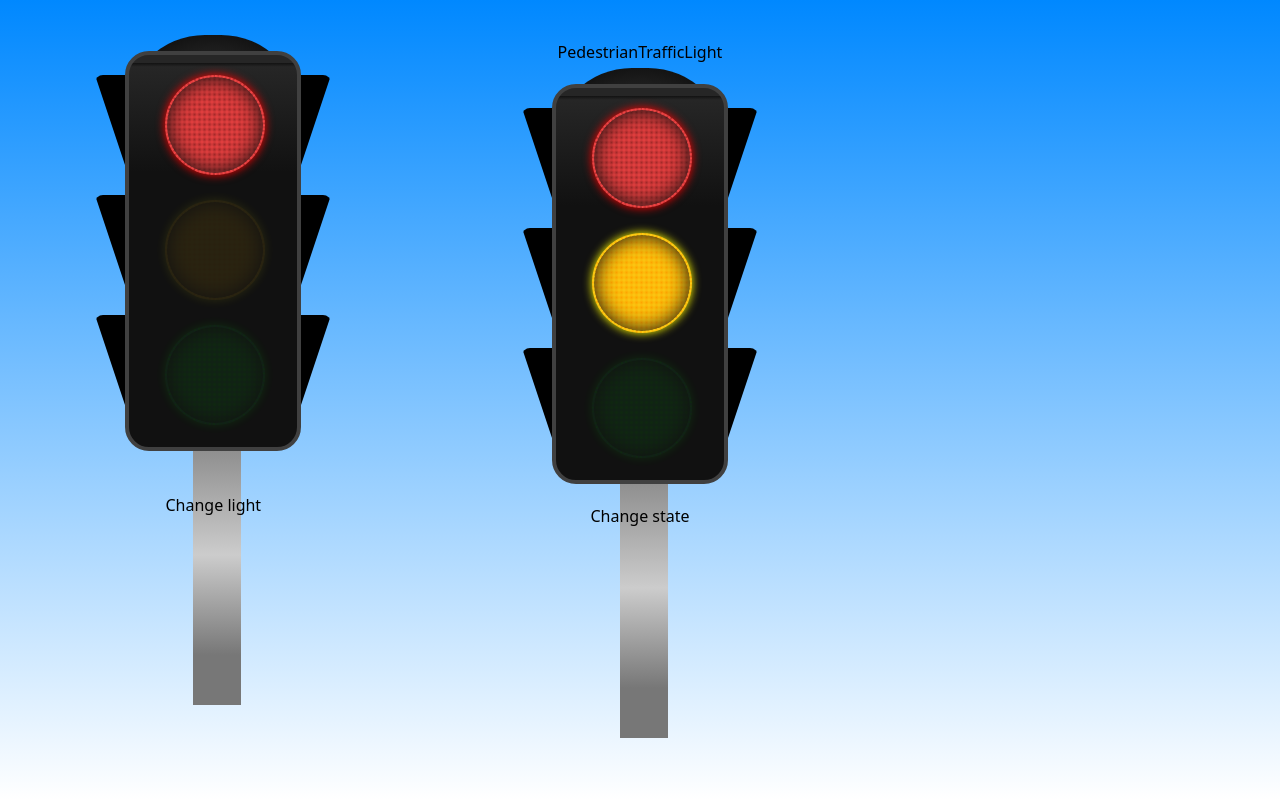
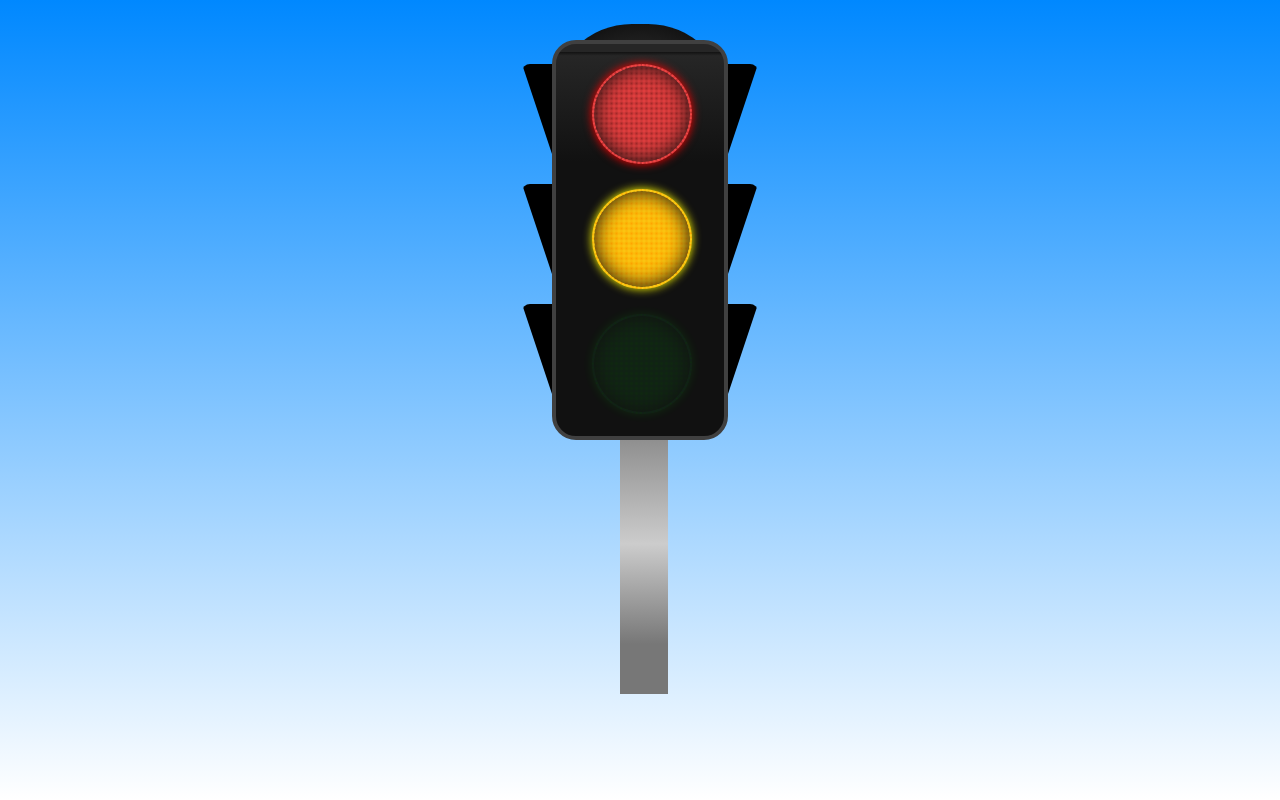
Before and after one commit to MrKirilsReinke/1.React-Xstate, a React (Vite) app: page / in a window 1280 px wide. Built offline with nearby package versions, Linux system fonts and the light colour scheme.

Commit message:
Refactoring

```diff
--- a/src/assets/components/CondActParallelStateTrafficLightMachine.tsx
+++ b/src/assets/components/CondActParallelStateTrafficLightMachine.tsx
@@ -9,16 +9,6 @@ function CondActParallelStateTrafficLightMachine() {
 
   return (
     <div className="grid grid-flow-row gap-5">
-      <h1 className="text-center">Context, Conditions and Actions</h1>
-      <ul className="text-center">Current state:
-        {Object.keys(current.value).map((stateKey) => (
-          <li key={stateKey}>
-      "{stateKey}": "{current.value[stateKey]}"
-          </li>
-        ))}
-      </ul>
-      <p className="text-center">Actions to toggle next green light: {`${current.actions.map((action) => action.type)}`}</p>
-      <p className="text-center">If NextIsGreen = false, red light appears after yellow</p>
 
       <div className="bg-neutral-800 w-44 h-[400px] rounded-3xl relative border-solid border-4 border-neutral-700 m-auto linear-gradient
       before:content-[''] before:bg-neutral-800 before:w-44 before:h-40 before:m-auto before:absolute before:right-1/2 before:translate-x-1/2 before:top-[-20px] before:rounded-full before:z-[-1] radial-gradient-before
@@ -30,13 +20,15 @@ function CondActParallelStateTrafficLightMachine() {
         <div className="bg-transparent w-45 h-0 absolute top-5 right-[-34px] border-x-[30px] border-t-[90px] border-x-transparent border-t-black rounded-lg border-solid z-[-1]"></div>
         <div className="bg-transparent w-45 h-0 absolute top-[140px] right-[-34px] border-x-[30px] border-t-[90px] border-x-transparent border-t-black rounded-lg z-[-1]"></div>
         <div className="bg-transparent w-45 h-0 absolute top-[260px] right-[-34px] border-x-[30px] border-t-[90px] border-x-transparent border-t-black rounded-lg z-[-1]"></div>
-        <div className={`bg-red-500 w-[100px] h-[100px] rounded-full absolute top-5 left-9 border-dotted border-2 border-red-500 bg-shadow-red bg-size-5 radial-gradient-brown ${["red.turnedOn", "red.switching"].some(current.matches) ? "opacity-100" : "opacity-10"}`}></div>
-        <div className={`bg-yellow-400 w-[100px] h-[100px] rounded-full absolute top-[145px] left-9 border-dotted border-2 border-yellow-400 bg-shadow-yellow bg-size-5 radial-gradient-orange ${current.matches("yellow.turnedOn") ? "opacity-100" : "opacity-10"}`}></div>
-        <div className={`bg-green-600 w-[100px] h-[100px] rounded-full absolute top-[270px] left-9 border-dotted border-2 border-green-600 bg-shadow-green bg-size-5 radial-gradient-lime ${["green.turnedOn", "green.switching"].some(current.matches) ? "opacity-100" : "opacity-10"}`}></div>
+        <div className={`bg-red-500 w-[100px] h-[100px] rounded-full absolute top-5 left-9 border-dotted border-2 border-red-500 bg-shadow-red bg-size-5 radial-gradient-brown ${current.matches("red.blinking") ? "blinking" : (current.matches("red.turnedOn") ? "opacity-100" : "opacity-10")}`}></div>
+        <div className={`bg-yellow-400 w-[100px] h-[100px] rounded-full absolute top-[145px] left-9 border-dotted border-2 border-yellow-400 bg-shadow-yellow bg-size-5 radial-gradient-orange ${current.matches("yellow.blinking") ? "blinking" : (current.matches("yellow.turnedOn") ? "opacity-100" : "opacity-10")}`}></div>
+        <div className={`bg-green-600 w-[100px] h-[100px] rounded-full absolute top-[270px] left-9 border-dotted border-2 border-green-600 bg-shadow-green bg-size-5 radial-gradient-lime ${current.matches("green.blinking") ? "blinking" : (current.matches("green.turnedOn") ? "opacity-100" : "opacity-10")}`}></div>
       </div>
-      <button onClick={() => send("SWITCH_LIGHTS")}>
-        Change light
-      </button>
+      {current.matches("green.turnedOn") &&
+        <button onClick={() => send("REQUEST_TO_WALK")}>
+          Request to walk
+        </button>
+      }
     </div>
   );
 }
--- a/src/assets/components/CheckBaseTrafficLight.tsx
+++ b/src/assets/components/HierarchicalBaseTrafficLight.tsx
@@ -1,8 +1,8 @@
 import { useMachine } from "@xstate/react";
-import { checkBaseTrafficLightMachine } from "../machines/checkBaseTrafficLightMachine";
+import { hierarchicalBaseTrafficLightMachine } from "../machines/hierarchicalBaseTrafficLightMachine";
 
-function CheckBaseTrafficLight() {
-  const [current, send] = useMachine(checkBaseTrafficLightMachine, {
+function HierarchicalBaseTrafficLight() {
+  const [current, send] = useMachine(hierarchicalBaseTrafficLightMachine, {
     devTools: true
   });
 
@@ -29,4 +29,4 @@ function CheckBaseTrafficLight() {
   );
 }
 
-export default CheckBaseTrafficLight;
+export default HierarchicalBaseTrafficLight;
--- a/src/assets/components/PedestrianTrafficLight.tsx
+++ /dev/null
@@ -1,49 +0,0 @@
-import { useMachine } from "@xstate/react";
-import { pedestrianTrafficLightMachine } from "../machines/pedestrianTrafficLightMachine";
-
-function PedestrianTrafficLight() {
-  const [current, send] = useMachine(pedestrianTrafficLightMachine, {
-    devTools: true
-  });
-
-  // const checkRedState = () => {
-  //   console.log(pedestrianStates);
-  // };
-
-  // const checkRedState = () => {
-  //   console.log(pedestrianTrafficLightMachine.transition("red", { type: "SWITCH_LIGHT" }).value);
-  // };
-
-  return (
-    <div className="grid grid-flow-row gap-5">
-      <h1 className="text-center">PedestrianTrafficLight</h1>
-      {/* <ul className="text-center">Current state:
-        {Object.keys(current.value).map((stateKey) => (
-          <li key={stateKey}>
-      "{stateKey}": "{current.value[stateKey]}"
-          </li>
-        ))}
-      </ul> */}
-
-      <div className="bg-neutral-800 w-44 h-[400px] rounded-3xl relative border-solid border-4 border-neutral-700 m-auto linear-gradient
-      before:content-[''] before:bg-neutral-800 before:w-44 before:h-40 before:m-auto before:absolute before:right-1/2 before:translate-x-1/2 before:top-[-20px] before:rounded-full before:z-[-1] radial-gradient-before
-      after:content-[''] after:bg-neutral-800 after:w-12 after:h-[500px] after:ml-16 after:absolute after:top-[150px] after:z-[-1] linear-gradient-after"
-      >
-        <div className="bg-transparent w-45 h-0 absolute top-5 left-[-34px] border-x-[30px] border-t-[90px] border-x-transparent border-t-black rounded-lg border-solid z-[-1]"></div>
-        <div className="bg-transparent w-45 h-0 absolute top-[140px] left-[-34px] border-x-[30px] border-t-[90px] border-x-transparent border-t-black rounded-lg z-[-1]"></div>
-        <div className="bg-transparent w-45 h-0 absolute top-[260px] left-[-34px] border-x-[30px] border-t-[90px] border-x-transparent border-t-black rounded-lg z-[-1]"></div>
-        <div className="bg-transparent w-45 h-0 absolute top-5 right-[-34px] border-x-[30px] border-t-[90px] border-x-transparent border-t-black rounded-lg border-solid z-[-1]"></div>
-        <div className="bg-transparent w-45 h-0 absolute top-[140px] right-[-34px] border-x-[30px] border-t-[90px] border-x-transparent border-t-black rounded-lg z-[-1]"></div>
-        <div className="bg-transparent w-45 h-0 absolute top-[260px] right-[-34px] border-x-[30px] border-t-[90px] border-x-transparent border-t-black rounded-lg z-[-1]"></div>
-        <div className={`bg-red-500 w-[100px] h-[100px] rounded-full absolute top-5 left-9 border-dotted border-2 border-red-500 bg-shadow-red bg-size-5 radial-gradient-brown ${current.matches("red.active") ? "opacity-100" : "opacity-10"}`}></div>
-        <div className={`bg-yellow-400 w-[100px] h-[100px] rounded-full absolute top-[145px] left-9 border-dotted border-2 border-yellow-400 bg-shadow-yellow bg-size-5 radial-gradient-orange ${current.matches("yellow.active") ? "opacity-100" : "opacity-10"}`}></div>
-        <div className={`bg-green-600 w-[100px] h-[100px] rounded-full absolute top-[270px] left-9 border-dotted border-2 border-green-600 bg-shadow-green bg-size-5 radial-gradient-lime ${current.matches("green.active") ? "opacity-100" : "opacity-10"}`}></div>
-      </div>
-      <button onClick={() => send("SWITCH_LIGHT")}>
-        Change state
-      </button>
-    </div>
-  );
-}
-
-export default PedestrianTrafficLight;
--- a/src/assets/machines/condActParallelStateTrafficLightMachine.ts
+++ b/src/assets/machines/condActParallelStateTrafficLightMachine.ts
@@ -16,13 +16,14 @@ export const condActParallelStateTrafficLightMachine = createMachine(
         initial: "turnedOn", //we are here by default, initial substate is turnedOn
         states: {
           turnedOn: {
-            on: {
-              SWITCH_LIGHTS: { //when we hit the button, we are changing to red.switching AND yellow.turnedOn
+            after: {
+              7000: { //when we hit the button, we are changing to red.switching AND yellow.turnedOn
                 target: "#yellow.turnedOn"
               }
             }
           },
-          turnedOff: {}
+          turnedOff: {},
+          blinking: {}
         }
       },
       yellow: {
@@ -30,8 +31,8 @@ export const condActParallelStateTrafficLightMachine = createMachine(
         initial: "turnedOff",
         states: {
           turnedOn: {
-            on: {
-              SWITCH_LIGHTS: [
+            after: {
+              3000: [
                 {
                   target: ["#green.turnedOn", "#yellow.turnedOff", "#red.turnedOff"],
                   cond: "ifNextIsGreen",
@@ -44,7 +45,15 @@ export const condActParallelStateTrafficLightMachine = createMachine(
               ]
             }
           },
-          turnedOff: {}
+          turnedOff: {},
+          blinking: {
+            after: {
+              3000: {
+                target: [ "#yellow.turnedOff", "#red.turnedOn" ],
+                actions: "toggleNextIsGreen"
+              }
+            }
+          }
         }
       },
       green: {
@@ -52,13 +61,25 @@ export const condActParallelStateTrafficLightMachine = createMachine(
         initial: "turnedOff",
         states: {
           turnedOn: {
+            after: {
+              7000: {
+                target: [ "#green.blinking" ]
+              }
+            },
             on: {
-              SWITCH_LIGHTS: {
-                target: [ "#yellow.turnedOn", "#green.turnedOff" ]
+              REQUEST_TO_WALK: {
+                target: [ "#green.blinking" ]
               }
             }
           },
-          turnedOff: {}
+          turnedOff: {},
+          blinking: {
+            after: {
+              3000: {
+                target: [ "#yellow.blinking", "#green.turnedOff" ]
+              }
+            }
+          }
         }
       }
     }
--- a/src/assets/machines/checkBaseTrafficLightMachine.ts
+++ b/src/assets/machines/hierarchicalBaseTrafficLightMachine.ts
@@ -14,15 +14,10 @@ const pedestrianStates = {
         SWITCH_LIGHT: { target: "walk"}
       }
     }
-    // requestToWalk: {
-    //   on: {
-    //     SWITCH_LIGHT: { target: "walk" }
-    //   }
-    // }
   }
 };
 
-export const checkBaseTrafficLightMachine = createMachine({
+export const hierarchicalBaseTrafficLightMachine = createMachine({
   id: "trafficLight",
   initial: "red",
   predictableActionArguments: true,
@@ -65,4 +60,4 @@ export const checkBaseTrafficLightMachine = createMachine({
   }
 });
 
-export default checkBaseTrafficLightMachine;
+export default hierarchicalBaseTrafficLightMachine;
--- a/src/assets/machines/pedestrianTrafficLightMachine.ts
+++ /dev/null
@@ -1,210 +0,0 @@
-import { createMachine } from "xstate";
-
-// const pedestrianStates = {
-//   id: "pedestrian",
-//   initial: "walk",
-//   states: {
-//     walk: {
-//       actions: "walking",
-//       on: {
-//         SWITCH_LIGHT: { target: "requestToWalk" }
-//       }
-//     },
-//     requestToWalk: {}
-//     // wait: {
-//     //   on: {
-//     //     SWITCH_LIGHT: { target: "walk"}
-//     //   }
-//     // }
-//     // requestToWalk: {
-//     //   on: {
-//     //     SWITCH_LIGHT: { target: "walk" }
-//     //   }
-//     // }
-//   }
-// };
-
-export const pedestrianTrafficLightMachine = createMachine(
-  {
-    id: "pedestrianTrafficLightMachine",
-    initial: "red",
-    predictableActionArguments: true,
-    preserveActionOrder: true,
-    type: "parallel",
-    // context: {
-    //   message: "I'm walking"
-    // },
-    states: {
-      red: {
-        id: "red",
-        initial: "active",
-        states: {
-          active: {
-            after: {
-              5000: {
-                target: ["#pedestrians.wait", "#yellow.active"]
-              }
-            }
-          },
-          inactive: {}
-        }
-      },
-      yellow: {
-        id: "yellow",
-        initial: "inactive",
-        states: {
-          active: {
-            after: {
-              2000: {
-                target: ["#pedestrians.wait", "#green.active", "#red.inactive", "#yellow.inactive"]
-              }
-            }
-            // ...[pedestrianStates]
-          },
-          inactive: {}
-        }
-      },
-      green: {
-        id: "green",
-        initial: "inactive",
-        states: {
-          active: {
-            after: {
-              5000: {
-                target: ["#pedestrians.walk", "#red.active", "#green.inactive"]
-              // actions: "walking"
-              }
-            }
-          },
-          inactive: {}
-        }
-      },
-      pedestrians: {
-        id: "pedestrians",
-        initial: "wait",
-        states: {
-          wait: {
-            on: {
-              COUNTDOWN: {
-                target: ["requestToWalk"]
-              }
-            }
-          },
-          requestToWalk: {
-            on: {
-              COUNTDOWN: {
-                target: ["walk"]
-              }
-            }
-          },
-          walk: {}
-        }
-      }
-    }
-  }
-  // {
-  //   actions: {
-  //     walking: (context) => {
-  //       console.log(context.message);
-  //     }
-  //   }
-  // }
-);
-
-export default pedestrianTrafficLightMachine;
-
-
-// import { createMachine } from "xstate";
-
-// const pedestrianStates = {
-//   id: "pedestrian",
-//   initial: "walk",
-//   states: {
-//     walk: {
-//       actions: "walking",
-//       on: {
-//         SWITCH_LIGHT: { target: "requestToWalk" }
-//       }
-//     },
-//     requestToWalk: {}
-//     // wait: {
-//     //   on: {
-//     //     SWITCH_LIGHT: { target: "walk"}
-//     //   }
-//     // }
-//     // requestToWalk: {
-//     //   on: {
-//     //     SWITCH_LIGHT: { target: "walk" }
-//     //   }
-//     // }
-//   }
-// };
-
-// export const pedestrianTrafficLightMachine = createMachine(
-//   {
-//     id: "pedestrianTrafficLightMachine",
-//     initial: "red",
-//     predictableActionArguments: true,
-//     preserveActionOrder: true,
-//     type: "parallel",
-//     // context: {
-//     //   message: "I'm walking"
-//     // },
-//     states: {
-//       red: {
-//         id: "red",
-//         initial: "active",
-//         states: {
-//           active: {
-//             on: {
-//               SWITCH_LIGHT: {
-//                 target: ["#yellow.active"]
-//               }
-//             }
-//           },
-//           inactive: {}
-//         }
-//       },
-//       yellow: {
-//         id: "yellow",
-//         initial: "inactive",
-//         states: {
-//           active: {
-//             on: {
-//               SWITCH_LIGHT: {
-//                 target: ["#green.active", "#red.inactive", "#yellow.inactive"]
-//               }
-//             },
-//             ...[pedestrianStates]
-//           },
-//           inactive: {}
-//         }
-//       },
-//       green: {
-//         id: "green",
-//         initial: "inactive",
-//         states: {
-//           active: {
-//             on: {
-//               SWITCH_LIGHT: {
-//                 target: ["#red.active", "#green.inactive"]
-//               // actions: "walking"
-//               }
-//             }
-//           },
-//           inactive: {}
-//         }
-
-//       }
-//     }
-//   }
-//   // {
-//   //   actions: {
-//   //     walking: (context) => {
-//   //       console.log(context.message);
-//   //     }
-//   //   }
-//   // }
-// );
-
-// export default pedestrianTrafficLightMachine;
--- a/src/main.tsx
+++ b/src/main.tsx
@@ -1,22 +1,20 @@
 // import React from "react";
 import ReactDOM from "react-dom/client";
-import CheckBaseTrafficLight from "./assets/components/CheckBaseTrafficLight";
 // import BaseTrafficLight from "./assets/components/BaseTrafficLight.tsx";
+// import HierarchicalBaseTrafficLight from "./assets/components/HierarchicalBaseTrafficLight";
 // import ParallelStateTrafficLight from "./assets/components/ParallelStateTrafficLight.tsx";
-// import CondActParallelStateTrafficLightMachine from "./assets/components/CondActParallelStateTrafficLightMachine.tsx";
-// import DelayedTrafficLight from "./assets/components/DelayedTrafficLight.tsx";
-import PedestrianTrafficLight from "./assets/components/PedestrianTrafficLight";
+import CondActParallelStateTrafficLightMachine from "./assets/components/CondActParallelStateTrafficLightMachine.tsx";
+// import PedestrianTrafficLight from "./assets/components/PedestrianTrafficLight";
 // import BlinkingTrafficLight from "./assets/components/BlinkingTrafficLight.tsx";
 import "./index.css";
 
 ReactDOM.createRoot(document.getElementById("root")!).render(
-  <div className="grid grid-cols-3 h-full">
-    <CheckBaseTrafficLight />
-    {/* <BaseTrafficLight />
-    <ParallelStateTrafficLight />
-    <CondActParallelStateTrafficLightMachine /> */}
+  <div>
+    {/* <BaseTrafficLight /> */}
+    {/* <HierarchicalBaseTrafficLight /> */}
     {/* <DelayedTrafficLight /> */}
-    <PedestrianTrafficLight />
+    {/* <ParallelStateTrafficLight /> */}
+    <CondActParallelStateTrafficLightMachine />
     {/* <BlinkingTrafficLight /> */}
   </div>
 );
```
Also changed, not shown: src/index.css (+12 -27 lines).
